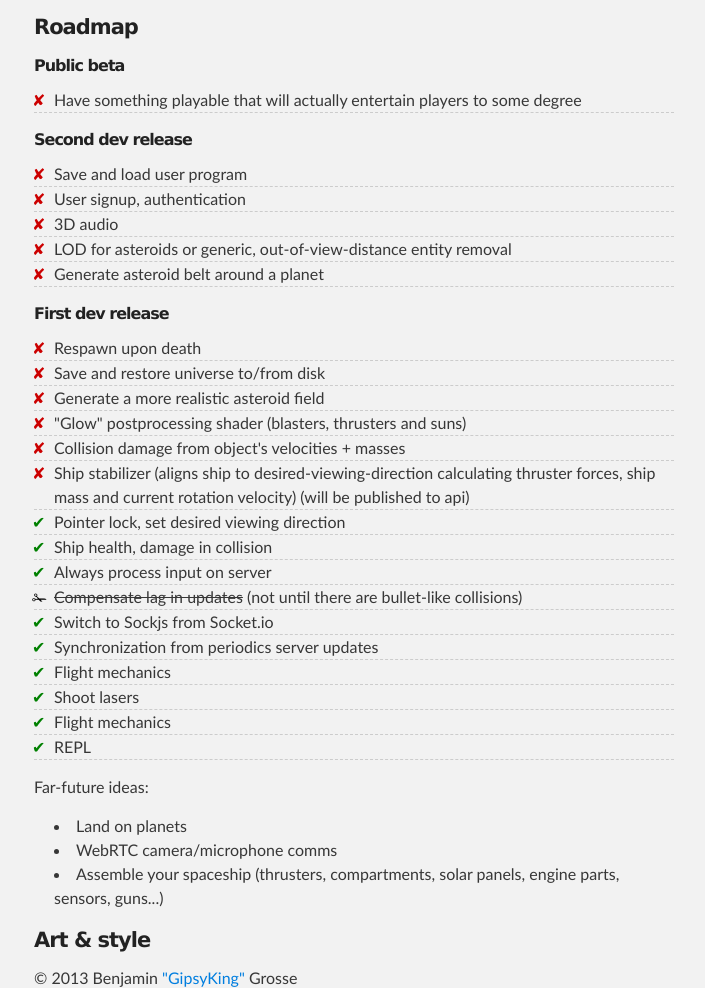
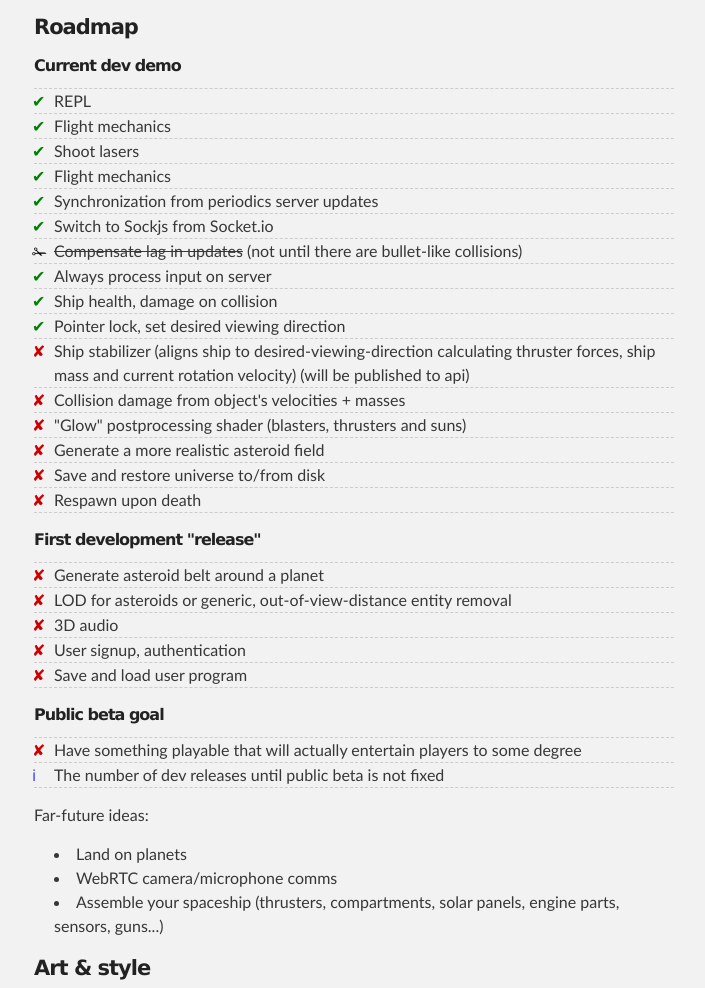
Before and after one commit to benjajaja/starstream-api, a plain HTML site: page index.html in a window 1280 px wide. Shown: the part 1369-2357 px from the top of the page, without its empty margins (286-991 px from the left). Drawn offline with Linux system fonts and the light colour scheme.

Commit message:
more stuff

```diff
--- a/index.html
+++ b/index.html
@@ -92,38 +92,39 @@
 
 <h4>Roadmap</h4>
 
-<h6>Public beta</h6>
+<h6>Current dev demo</h6>
 <ul class="roadmap">
-  <li>Have something playable that will actually entertain players to some degree</li>
-</ul>
-
-<h6>Second dev release</h6>
-<ul class="roadmap">
-  <li>Save and load user program</li>
-  <li>User signup, authentication</li>
-  <li>3D audio</li>
-  <li>LOD for asteroids or generic, out-of-view-distance entity removal</li>
-  <li>Generate asteroid belt around a planet</li>
-</ul>
-
-<h6>First dev release</h6>
-<ul class="roadmap">
-  <li>Respawn upon death</li>
-  <li>Save and restore universe to/from disk</li>
-  <li>Generate a more realistic asteroid field</li>
-  <li>"Glow" postprocessing shader (blasters, thrusters and suns)</li>
-  <li>Collision damage from object's velocities + masses</li>
-  <li>Ship stabilizer (aligns ship to desired-viewing-direction calculating thruster forces, ship mass and current rotation velocity) (will be published to api)</li>
-  <li class="done">Pointer lock, set desired viewing direction</li>
-  <li class="done">Ship health, damage in collision</li>
-  <li class="done">Always process input on server</li>
-  <li class="cancelled"><s>Compensate lag in updates</s> (not until there are bullet-like collisions)</li>
-  <li class="done">Switch to Sockjs from Socket.io</li>
-  <li class="done">Synchronization from periodics server updates</li>
+  <li class="done">REPL</li>
   <li class="done">Flight mechanics</li>
   <li class="done">Shoot lasers</li>
   <li class="done">Flight mechanics</li>
-  <li class="done">REPL</li>
+  <li class="done">Synchronization from periodics server updates</li>
+  <li class="done">Switch to Sockjs from Socket.io</li>
+  <li class="cancelled"><s>Compensate lag in updates</s> (not until there are bullet-like collisions)</li>
+  <li class="done">Always process input on server</li>
+  <li class="done">Ship health, damage on collision</li>
+  <li class="done">Pointer lock, set desired viewing direction</li>
+  <li>Ship stabilizer (aligns ship to desired-viewing-direction calculating thruster forces, ship mass and current rotation velocity) (will be published to api)</li>
+  <li>Collision damage from object's velocities + masses</li>
+  <li>"Glow" postprocessing shader (blasters, thrusters and suns)</li>
+  <li>Generate a more realistic asteroid field</li>
+  <li>Save and restore universe to/from disk</li>
+  <li>Respawn upon death</li>
+</ul>
+
+<h6>First development "release"</h6>
+<ul class="roadmap">
+  <li>Generate asteroid belt around a planet</li>
+  <li>LOD for asteroids or generic, out-of-view-distance entity removal</li>
+  <li>3D audio</li>
+  <li>User signup, authentication</li>
+  <li>Save and load user program</li>
+</ul>
+
+<h6>Public beta goal</h6>
+<ul class="roadmap">
+  <li>Have something playable that will actually entertain players to some degree</li>
+  <li class="info">The number of dev releases until public beta is not fixed</li>
 </ul>
 
 <p>Far-future ideas:</p>
--- a/stylesheets/stylesheet.css
+++ b/stylesheets/stylesheet.css
@@ -433,6 +433,7 @@ Small Device Styles
 
 ul.roadmap {
   position: relative;
+  border-top: 1px dashed #ccc;
 }
 ul.roadmap li {
   list-style-type: none;
@@ -453,3 +454,7 @@ ul.roadmap li.cancelled:before {
   font-size: 18px;
   color: black;
 }
+ul.roadmap li.info:before {
+  content: 'ℹ';
+  color: #4444ff;
+}
```
